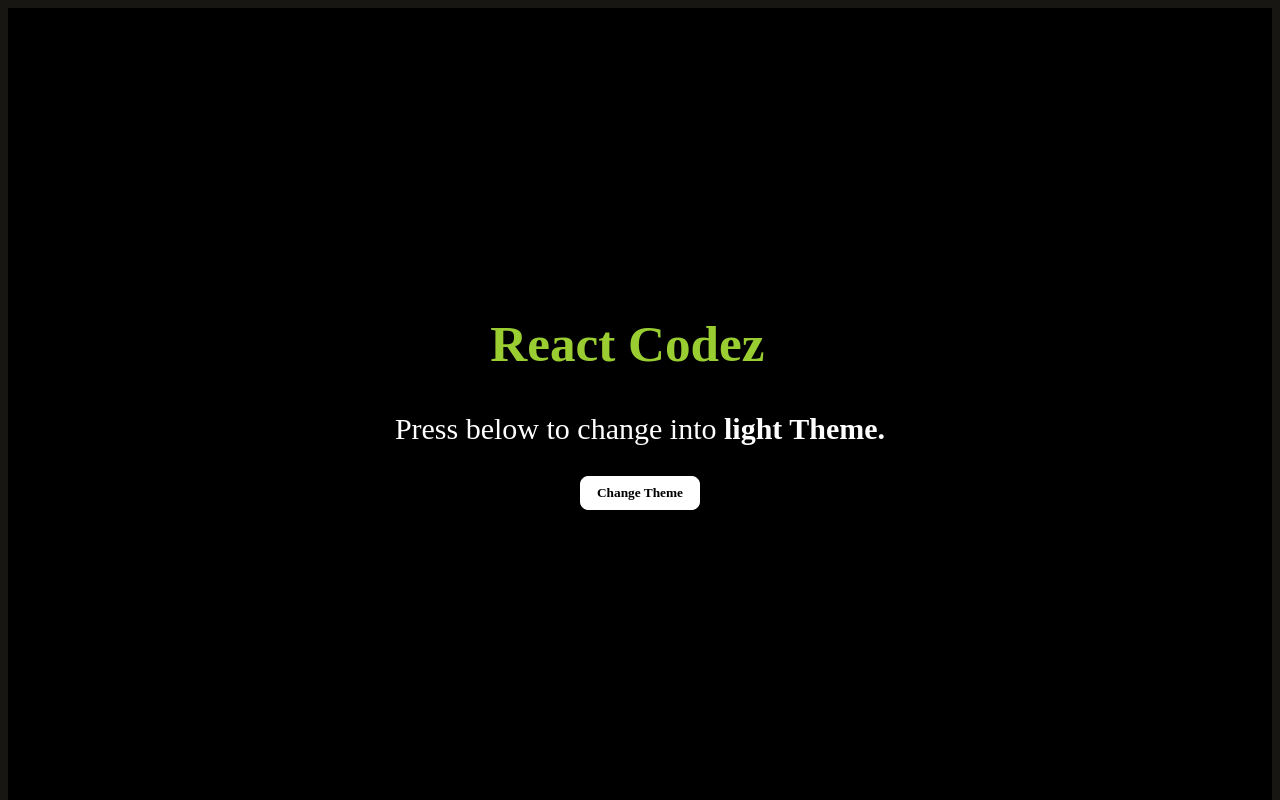
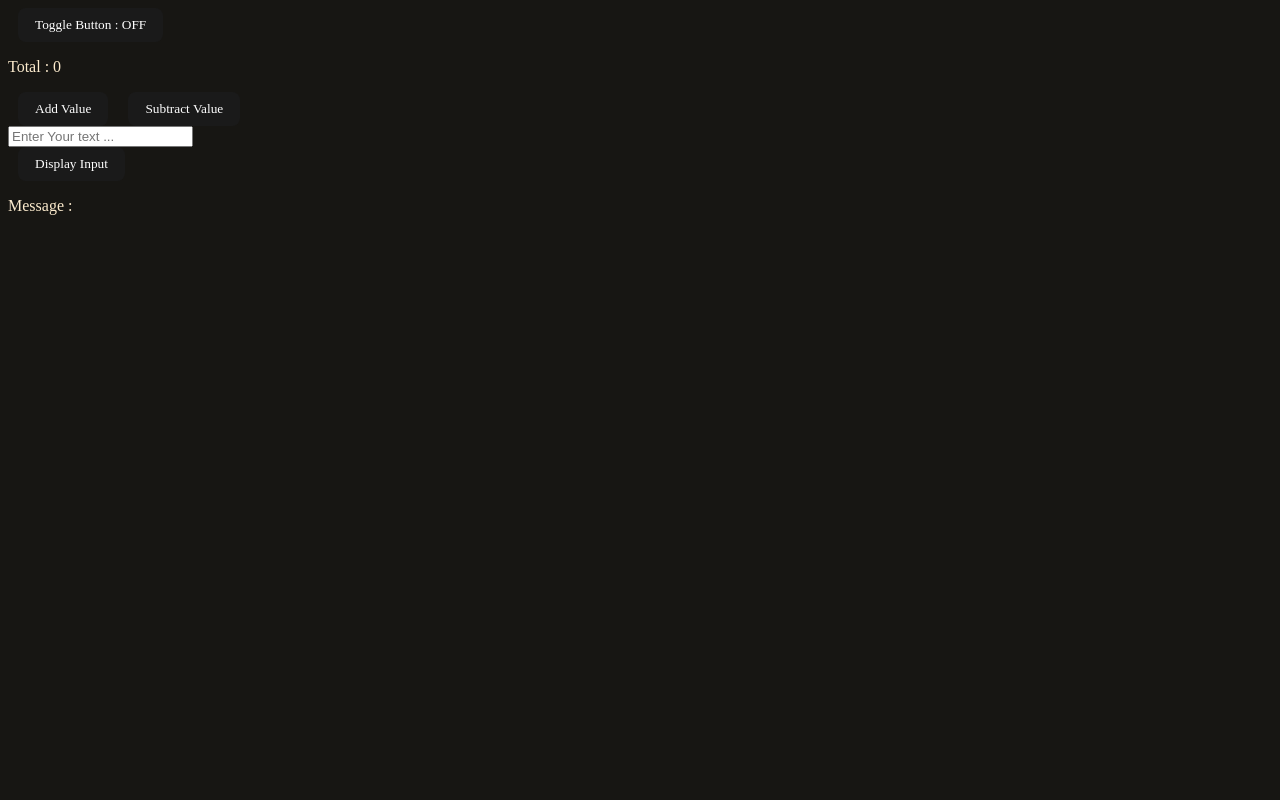
Before and after one commit to AyushKUMAR031/myReact, a React (Vite) app in the folder react-codez/: page / in a window 1280 px wide. Shown: the top 800 px of the page. Built offline with nearby package versions, Linux system fonts and the light colour scheme.

Commit message:
useState() hook

```diff
--- a/react-codez/src/App.jsx
+++ b/react-codez/src/App.jsx
@@ -9,6 +9,7 @@ import QRCodeGen from './components/QR-Code-Generator/code';
 import LightDarkMode from './components/ThemeSwitcher/mode';
 import ScrollBarIndicator from './components/Scroll-Bar-Indicator/scroll';
 import Counter from './concept/code/Counter(Hooks)/TheNeedOfHooks';
+import UseState from './concept/code/Hook/Built-In-Hook/1-useState';
 
 function App() {
   return (
@@ -36,12 +37,13 @@ function App() {
       {/* <QRCodeGen /> */}
 
       {/*Light Dark Theme */}
-      <LightDarkMode/>
+      {/* <LightDarkMode/> */}
 
       {/*Scroll bar*/}
       {/* <ScrollBarIndicator url={'https://dummyjson.com/products?limit=100'}/> */}
 
-      <Counter />
+      {/* <Counter /> */}
+      <UseState />
 
     </div>
   );
--- a/react-codez/src/concept/code/Hook/Built-In-Hook/1-useState.jsx
+++ b/react-codez/src/concept/code/Hook/Built-In-Hook/1-useState.jsx
@@ -0,0 +1,48 @@
+//Its a fundamental Hook in React. It helps in managing State.
+//It returns a pair : the current State `{StateVariable}`and a function `{setStateFunction}` which helps in updating it.
+
+import React, { useState } from 'react';
+
+export default function UseState() {
+
+    const [toggleState, setToggle] = useState(false);
+    const [count, setCount] = useState(0);
+    const [inputValue, setInputValue] = useState('');
+    const [Display, showDisplay] = useState([]);
+
+    function handleToggle() {
+        setToggle(!toggleState);
+    }
+
+    function handleAddValue() {
+        setCount(count + 10);
+    }
+
+    function handleSubValue() {
+        if (count > 0)
+            setCount(count - 1);
+    }
+
+    function handleInput(event) {
+        setInputValue(event.target.value);
+    }
+
+    function handleDisplay() {
+        showDisplay([...Display, inputValue]);
+    }
+
+    return (
+        <div>
+            <button onClick={handleToggle}>Toggle Button : {toggleState.toString() === 'true' ? 'ON' : 'OFF'}</button>
+            <br />
+            <p>Total : {count}</p>
+            <button onClick={handleAddValue}>Add Value</button>
+            <button onClick={handleSubValue}>Subtract Value</button>
+            <br />
+            <input type="text" value={inputValue} onChange={handleInput} placeholder='Enter Your text ...' />
+            <br />
+            <button onClick={handleDisplay}>Display Input</button>
+            <p>Message : {Display}</p>
+        </div>
+    )
+}
```
